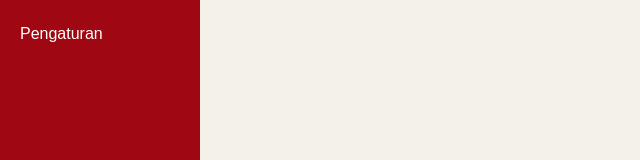
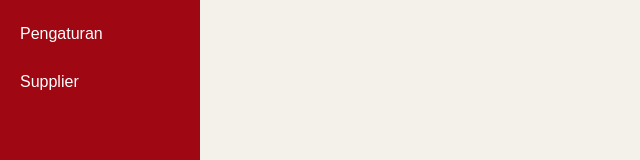
Before and after one commit to marchel-o/uas-frontend, a Next.js app: page /main/success in a window 1280 px wide. Shown: the part 238-398 px from the top of the page, without its empty margins (0-640 px from the left). Built offline with nearby package versions, Linux system fonts and the light colour scheme; a web font is replaced by a local one.

Commit message:
Menambahkan supplier link di navbar

```diff
--- a/src/app/components/Navbar.tsx
+++ b/src/app/components/Navbar.tsx
@@ -3,6 +3,7 @@
 import { TextAlignJustify, X, Box, NotepadText, Settings, MonitorCloud } from 'lucide-react';
 import React, { useState } from 'react';
 import { usePathname } from 'next/navigation';
+
 
 export function Navbar(){
   const [navOpen, setNavOpen] = useState<boolean>(false);
@@ -14,6 +15,7 @@ export function Navbar(){
     { name: "Transaksi", link: "/main/transactions" },
     { name: "Laporan", link: "/"},
     { name: "Pengaturan", link: "/main/settings" },
+    { name: "Supplier", link: "/main/supplier" },
   ]
 
   const bottomLinks = [
```
